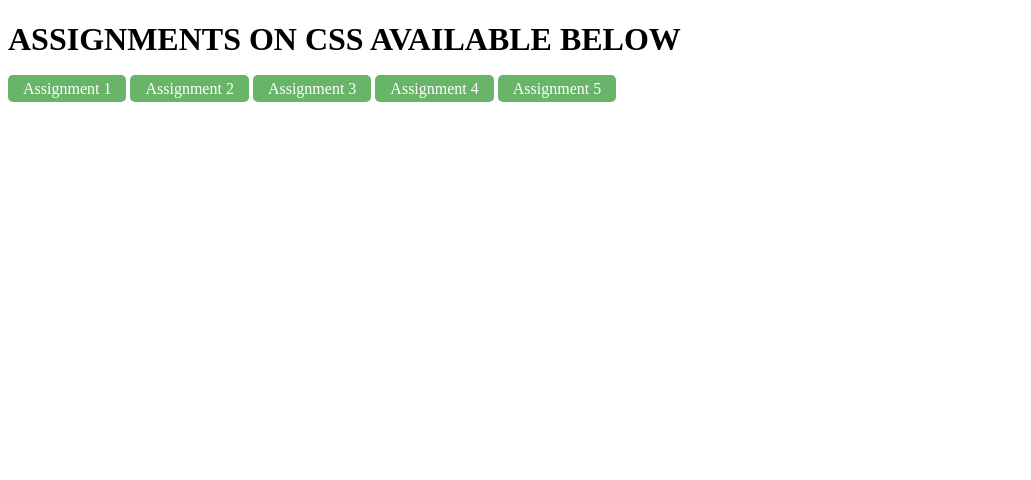
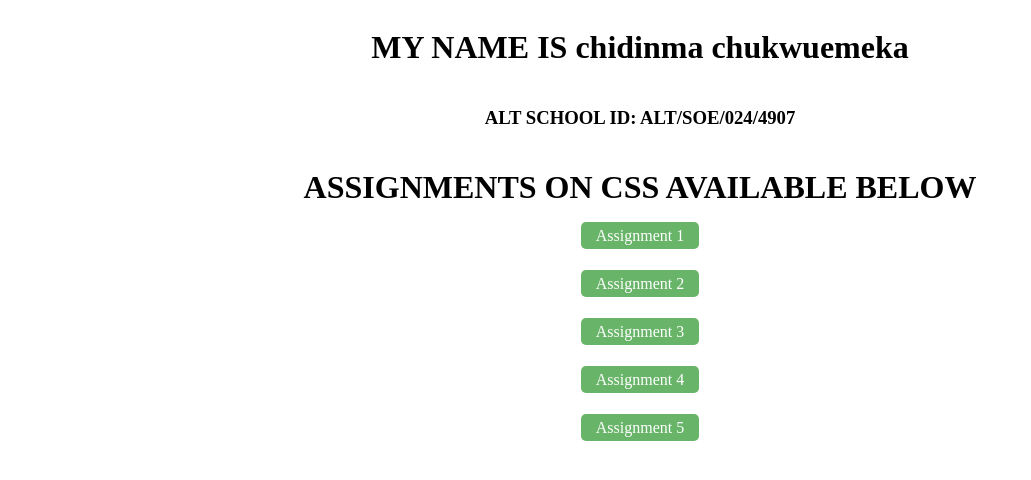
Before and after one commit to chidinmachukwuemeka-ivy/CSlandingpage, a plain HTML site: page index.html in a window 1280 px wide. Shown: the whole page, without its empty margins (0-1031 px from the left). Drawn offline with Linux system fonts and the light colour scheme.

Commit message:
new update

```diff
--- a/index.css
+++ b/index.css
@@ -6,6 +6,14 @@
 
 }
 
+body{
+    display: flex;
+    flex-direction: column;
+    align-items: center;
+    justify-content: center;
+}
+
 a{
     text-decoration: none;
+    margin-bottom: 30px;
 }
--- a/index.html
+++ b/index.html
@@ -7,6 +7,9 @@
     <link rel="stylesheet" href="index.css">
 </head>
 <body>
+
+    <h1 class="name">MY NAME IS chidinma chukwuemeka</h1>
+    <h3 class="regnum">ALT SCHOOL ID: ALT/SOE/024/4907</h3>
     <h1>ASSIGNMENTS ON CSS AVAILABLE BELOW</h1>
 
    <a href="https://chidinmachukwuemeka-ivy.github.io/Css-assignments/assignment1css/"><span class="button">Assignment 1</span></a>
```
